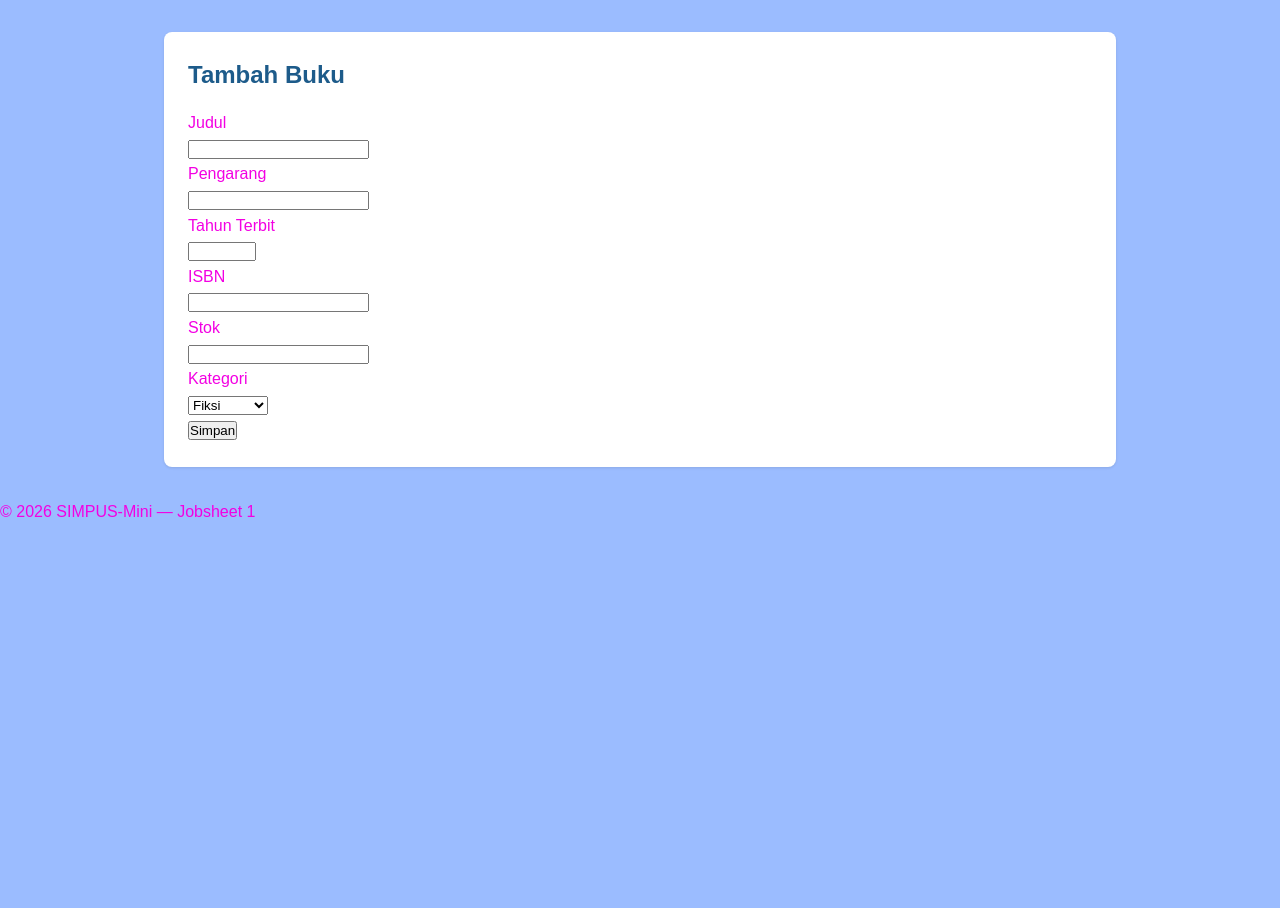
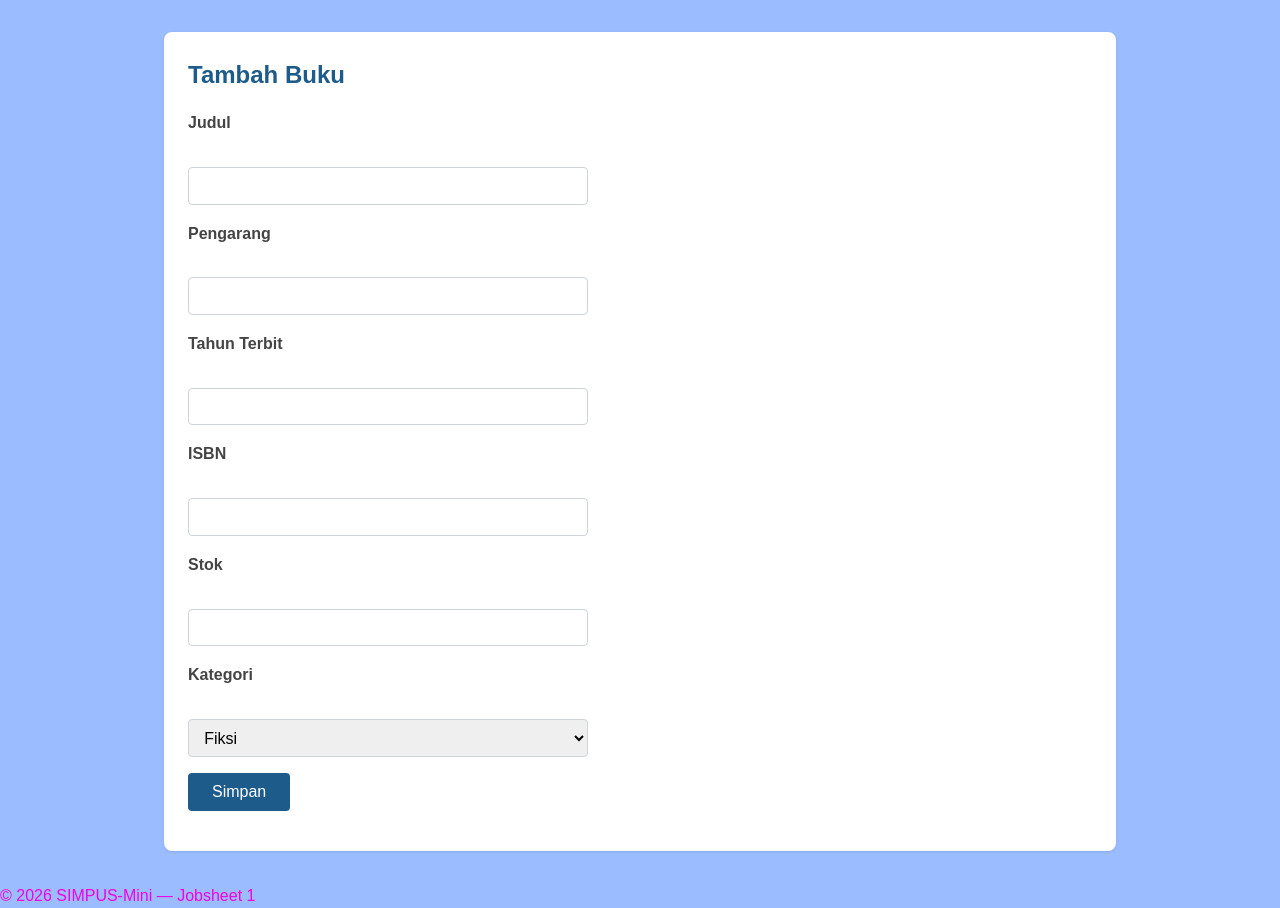
Before and after one commit to ZhayaGT/DPW-2026-Jonathan_Emmanuel_Kristanto, a PHP site: page /buku/tambah.html in a window 1280 px wide. Shown: the part 68-976 px from the top of the page. Before the commit the page ends 585 px from the top, so only its background shows below. Run offline with PHP 8.4, Linux system fonts and the light colour scheme.

Commit message:
8. CSS: Styling Form

```diff
--- a/jobsheet-02/assets/css/style.css
+++ b/jobsheet-02/assets/css/style.css
@@ -134,3 +134,38 @@ td button:last-of-type {
     background-color: #d9534f;
     color: #fff;
 }
+
+form p {
+    margin-bottom: 1rem;
+}
+
+form label {
+    display: block;
+    margin-bottom: 0.35rem;
+    font-weight: 600;
+    color: #444;
+}
+
+form input,
+form select {
+    width: 100%;
+    max-width: 400px;
+    padding: 0.55rem 0.7rem;
+    border: 1px solid #cdd4da;
+    border-radius: 4px;
+    font-size: 1rem;
+}
+
+form button[type="submit"] {
+    background-color: #1d5b8a;
+    color: #fff;
+    border: none;
+    padding: 0.6rem 1.5rem;
+    border-radius: 4px;
+    font-size: 1rem;
+    cursor: pointer;
+}
+
+form button[type="submit"]:hover {
+    background-color: #164869;
+}
```
